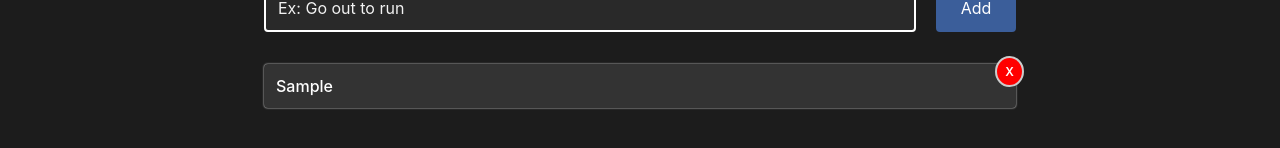
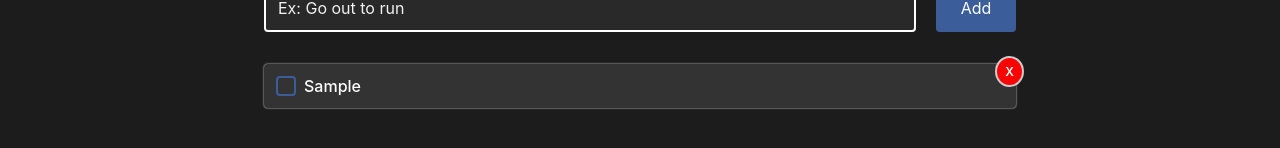
Before and after one commit to Carlosxell/projeto-atomic-design, a React (Create React App) app: page / in a window 1280 px wide. Both pictures are taken after typing "Sample" into the empty fields and a click on the button "Add". Shown: the part 168-316 px from the top of the page. Built offline with nearby package versions, Linux system fonts and the light colour scheme.

Commit message:
criação de checkbox com efeito animado para mudança de status da Todo [CSS, HTML, JS]

```diff
--- a/src/App.js
+++ b/src/App.js
@@ -1,7 +1,6 @@
 import React, { Component } from 'react';
 import Header from './components/Header';
 import Home from './views/Home';
-import { connect } from 'react-redux';
 import './sass/app.scss';
 
 class App extends Component {
--- a/src/components/CardTodo/CardTodo.js
+++ b/src/components/CardTodo/CardTodo.js
@@ -1,7 +1,8 @@
 import React, { Component } from 'react';
 import { connect } from 'react-redux';
+import { handleDeleteTodo } from "../../actions";
+import CheckBox from '../CheckBox/CheckBox';
 import './cardTodo.scss';
-import { handleDeleteTodo } from "../../actions";
 
 class CardTodo extends Component {
   constructor(props) {
@@ -13,10 +14,18 @@ class CardTodo extends Component {
     let { info } = this.props;
 
     return(
-      <div className='cardTodo'>
+      <div className={ `cardTodo${!info.active ? ' finished' : ''}` }>
         <button className='btn cardTodo_closeBtn' type='button' onClick={ () => this.props.deleteTodo(info) }>X</button>
         <div className='cardTodo_content'>
-          <h3 className='cardTodo_content_title'>{ info.taskName }</h3>
+          <div className="cardTodo_grid">
+            <div className="cardTodo_grid_check">
+              <CheckBox data={ info } label={ '' } name={ info.id } />
+            </div>
+
+            <div className="cardTodo_grid_content">
+              <h3 className='cardTodo_content_title'>{ info.taskName }</h3>
+            </div>
+          </div>
         </div>
       </div>
     );
--- a/src/components/CardTodo/cardTodo.scss
+++ b/src/components/CardTodo/cardTodo.scss
@@ -30,6 +30,7 @@
       font-size: pxToRem(16);
       font-weight: 500;
       text-transform: capitalize;
+      transition: text-decoration .15s ease-in-out;
 
       @media(min-width: pxToRem(768)) {
         font-weight: pxToRem(20);
@@ -37,5 +38,20 @@
     }
   }
 
-  &_checkBox {}
+  &_grid {
+    align-items: center;
+    display: flex;
+
+    &_check {
+      padding-right: pxToRem(4);
+    }
+
+    &_content {}
+  }
+
+  &.finished {
+    .cardTodo_content_title {
+      text-decoration: line-through;
+    }
+  }
 }
--- /dev/null
+++ b/src/components/CheckBox/CheckBox.js
@@ -0,0 +1,32 @@
+import React, { Component } from 'react';
+import { connect } from 'react-redux';
+import './checkBox.scss';
+import { handleTodoStatus } from "../../actions";
+
+class CheckBox extends Component {
+  changeStatus() {};
+
+  render() {
+    let { data } = this.props;
+
+    return(
+      <label className='checkBox' htmlFor={ this.props.name }>
+        <input className={ `checkBox_input${!data.active ? ' checked' : ''}` }
+               onChange={ () => this.props.changeTodoStatus({ ...data, active: !data.active }) }
+               id={ this.props.name }
+               checked={ !data.active }
+               name={ this.props.name }
+               type="checkbox"
+               value={ data.active } />
+        <span className='checkBox_text'>{ this.props.label }</span>
+      </label>
+    );
+  }
+}
+
+const mapStateToProps = store => ({ todos: store.todos.list });
+const mapDispatchToProps = (dispatch) => ({
+  changeTodoStatus: (obj) => dispatch(handleTodoStatus(obj))
+});
+
+export default connect(mapStateToProps, mapDispatchToProps)(CheckBox);
--- /dev/null
+++ b/src/components/CheckBox/checkBox.scss
@@ -0,0 +1,45 @@
+@import '../../sass/core/_utils';
+
+.checkBox {
+  display: inline-block;
+  position: relative;
+
+  &_input {
+    height: pxToRem(0);
+    opacity: 0;
+    position: absolute;
+    width: pxToRem(0);
+
+    &:checked,
+    &.checked {
+      ~ .checkBox_text {
+        &:before {
+          border-color: transparent $blue-color $blue-color transparent;
+          transform: rotate(32deg);
+          top: pxToRem(-4);
+          width: pxToRem(14);
+        }
+      }
+    }
+  }
+
+  &_text {
+    cursor: pointer;
+    padding-left: pxToRem(24);
+    position: relative;
+
+    &:before {
+      border: pxToRem(2) solid $blue-color;
+      bottom: 0;
+      border-radius: pxToRem(4);
+      content: '';
+      display: inline-block;
+      height: pxToRem(20);
+      left: 0;
+      position: absolute;
+      transition: border-color .15s ease-in-out, transform .15s ease-in-out, width .15s ease-in-out;
+      top: 0;
+      width: pxToRem(20);
+    }
+  }
+}
--- a/src/reducers/todos.js
+++ b/src/reducers/todos.js
@@ -18,6 +18,12 @@ export const todos = (state = initialState, action) => {
         list: state.list.filter(res => (res.id !== action.todo.id))
       };
 
+    case CHANGE_TODO_STATUS:
+      return {
+        ...state,
+        list: state.list.map(res => { return (res.id === action.todo.id) ? action.todo : res })
+      };
+
     default:
       return state;
   }
```
